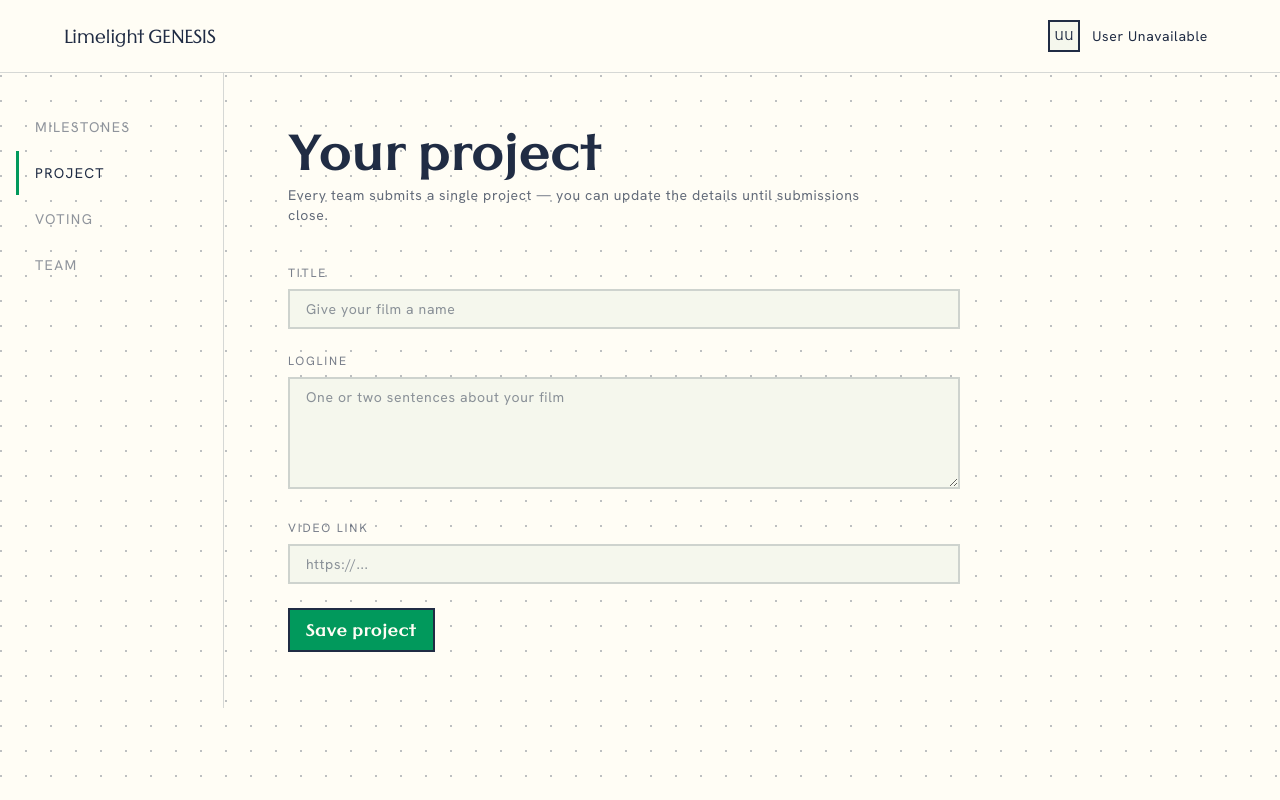
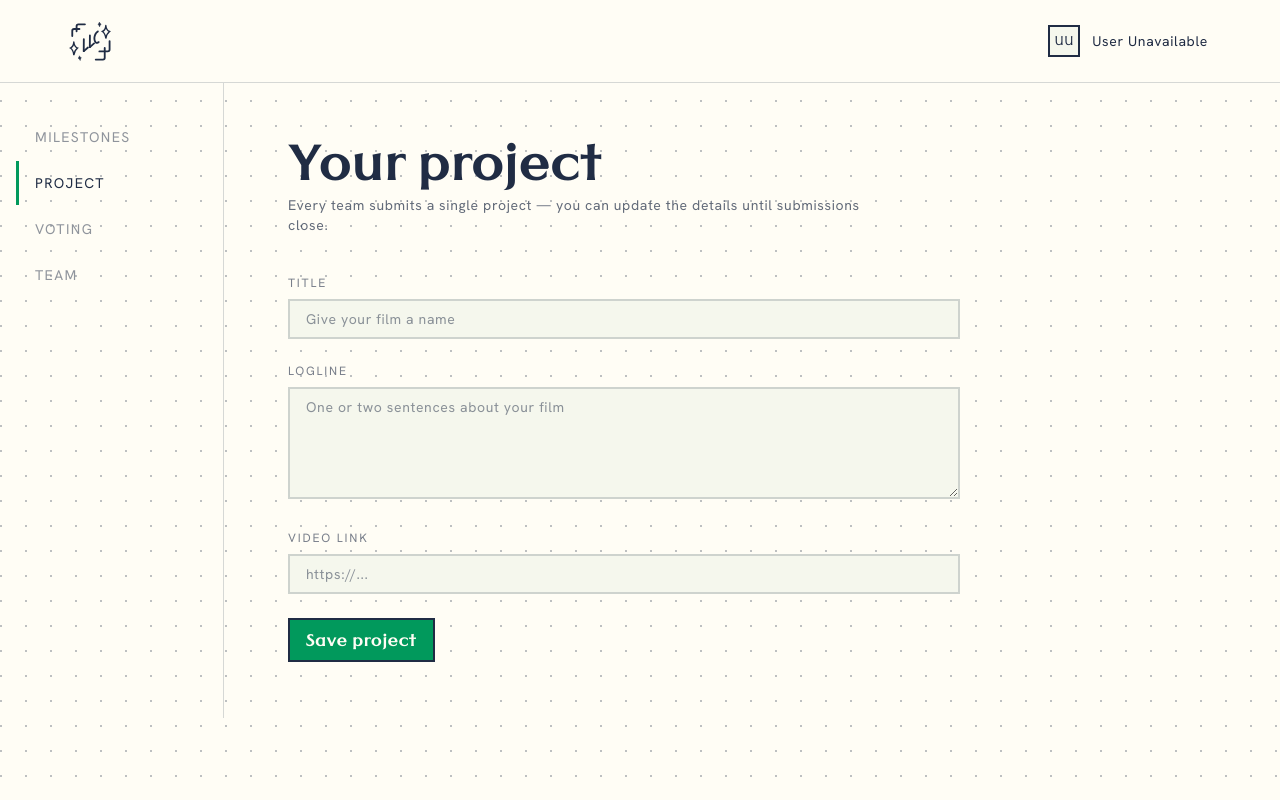
Before and after one commit to LimelightCreatives/dashboard, a Next.js app: page /participant/genesis/project in a window 1280 px wide. Built offline with nearby package versions, Linux system fonts and the light colour scheme.

Commit message:
update dashboard topbar

```diff
--- a/components/dashboard/Topbar.tsx
+++ b/components/dashboard/Topbar.tsx
@@ -2,6 +2,8 @@
 
 import { useState } from "react";
 import { Button } from "@/components/Button"; // adjust import path to wherever Button actually lives
+import Image from "next/image";
+import Link from "next/link";
 
 type TopbarUser = {
   name: string;
@@ -33,7 +35,16 @@ export function Topbar({ label = "Dashboard", user, onLogout }: TopbarProps) {
 
   return (
     <header className="flex items-center justify-between border-b border-[var(--border)] bg-[var(--background)] px-6 py-4 md:px-16">
-      <span className="font-display text-lg tracking-tight">{label}</span>
+      <Link href="/">
+        <Image
+          src="/branding/logo.svg"
+          alt="Limelight Creatives"
+          width={52}
+          height={52}
+          priority
+        />
+      </Link>
+      {/* <span className="font-display text-lg tracking-tight">{label}</span> */}
 
       <div className="relative">
         <button
--- a/middleware.ts
+++ b/middleware.ts
@@ -21,8 +21,8 @@ type PermissionResponse = {
 async function fetchSession(token: string): Promise<PermissionResponse> {
   if (process.env.NODE_ENV === "development" && process.env.DEV_BYPASS_AUTH === "true") {
     console.log("dev mode")
-    return { authenticated: true, id: "0", email: "test@example.com",
-        name: "Test User", role: process.env.DEV_ROLE, needsProfile: false};
+    return { authenticated: true, id: "0", email: "supercooldeveloper@limelightcreatives.org",
+        name: "Development User", role: process.env.DEV_ROLE, needsProfile: false};
   }
   try {
     const res = await fetch(`${AUTH_API}/permission`, {
@@ -59,8 +59,8 @@ export async function middleware(req: NextRequest) {
     ? {
         authenticated: true,
         id: "0",
-        email: "test@example.com",
-        name: "Test User",
+        email: "supercooldeveloper@limelightcreatives.org",
+        name: "Development User",
         role: process.env.DEV_ROLE,
         needsProfile: false,
       }
```
